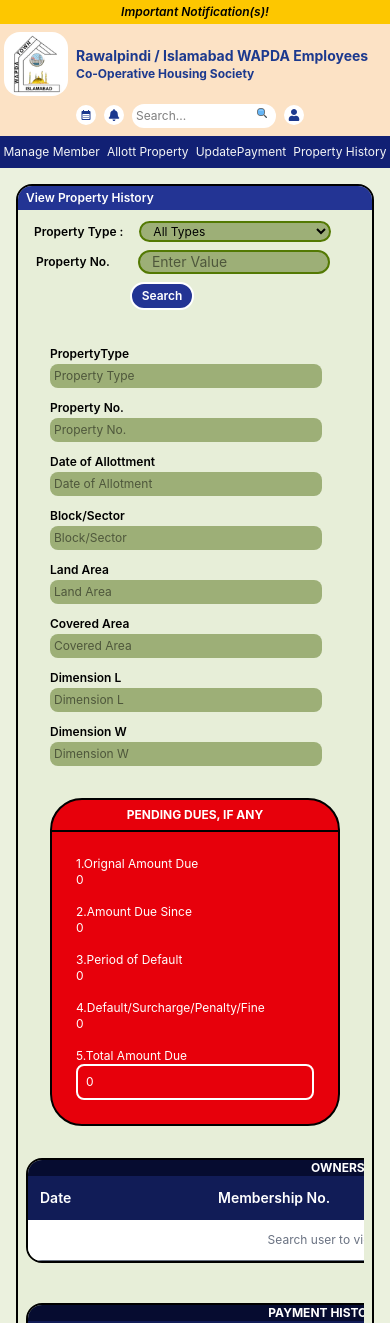
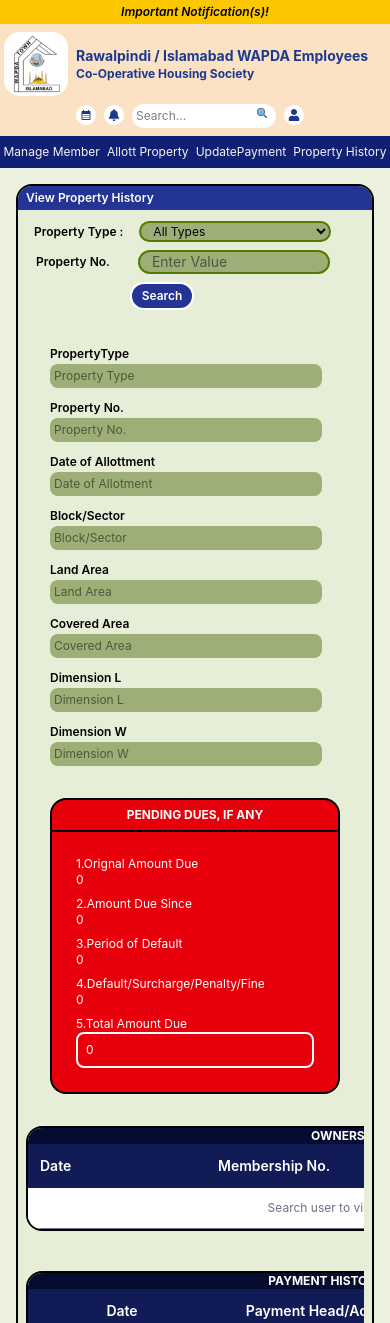
Before and after one commit to mubzyy/WAPDA-TOWN, a React (Vite) app: page /propertyhistory in a window 390 px wide. Shown: the top 1323 px of the page. Built offline with nearby package versions, Linux system fonts and the light colour scheme.

Commit message:
Updated project

```diff
--- a/src/PaymentHistory/PendingDues.jsx
+++ b/src/PaymentHistory/PendingDues.jsx
@@ -88,13 +88,13 @@
         </form>
       </div>
       {/* PENDING DUES IF ANY  */}
-      <div className='border-2  rounded-4xl  lg:rounded-2xl bg-red-600 text-xs lg:text-base' >
+      <div className='border-2  rounded-2xl  lg:rounded-2xl bg-red-600 text-xs lg:text-base' >
         {/* UPPER PART  */}
         <div className=' flex justify-center items-center border-b-2 h-8'>
           <p className='text-white text-xs lg:text-sm  font-bold '>PENDING DUES, IF ANY</p>
         </div>
         {/* LOWER  PART  */}
-        <div className= ' m-6  text-white space-y-4'>
+        <div className= ' m-6  text-white space-y-2'>
        <div className="flex flex-col lg:flex-row lg:justify-between">
             <p >1.Orignal Amount Due</p>
             <p >{property ? formatAmount(property.originalAmountDue) : "0"}</p>
```
